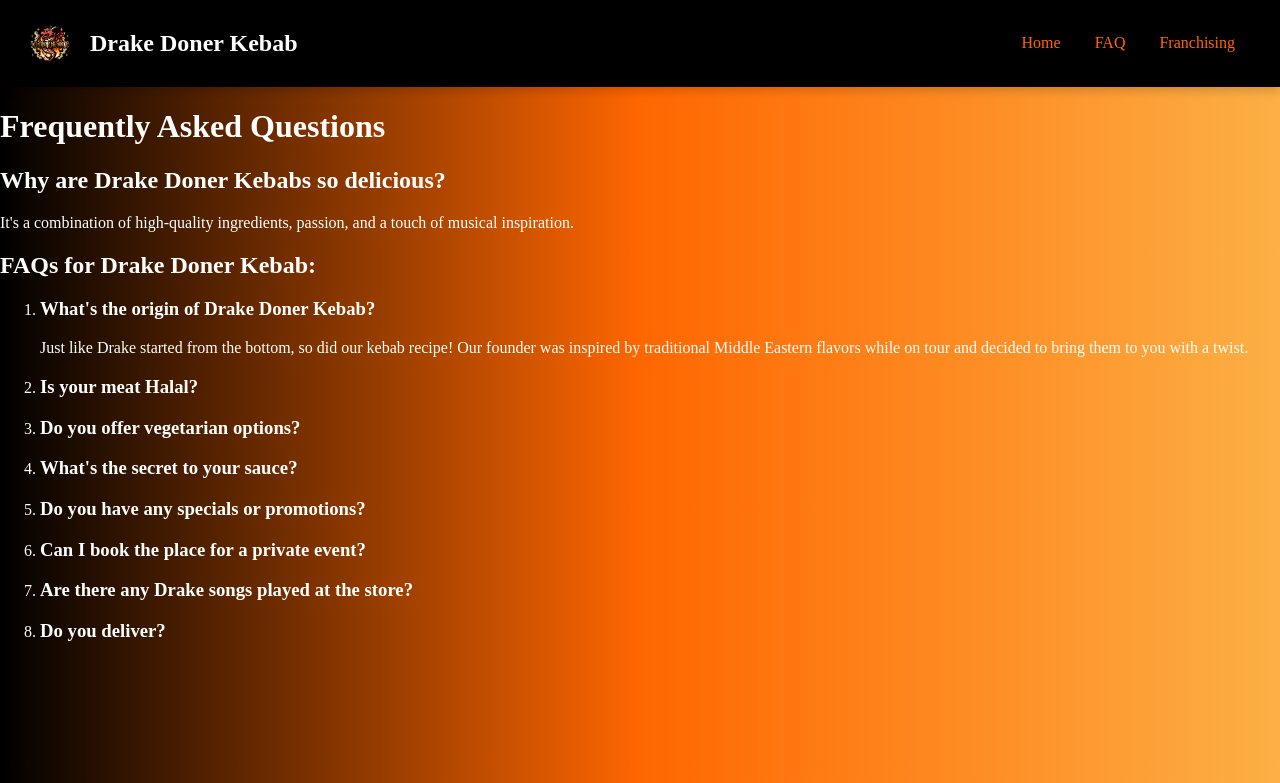
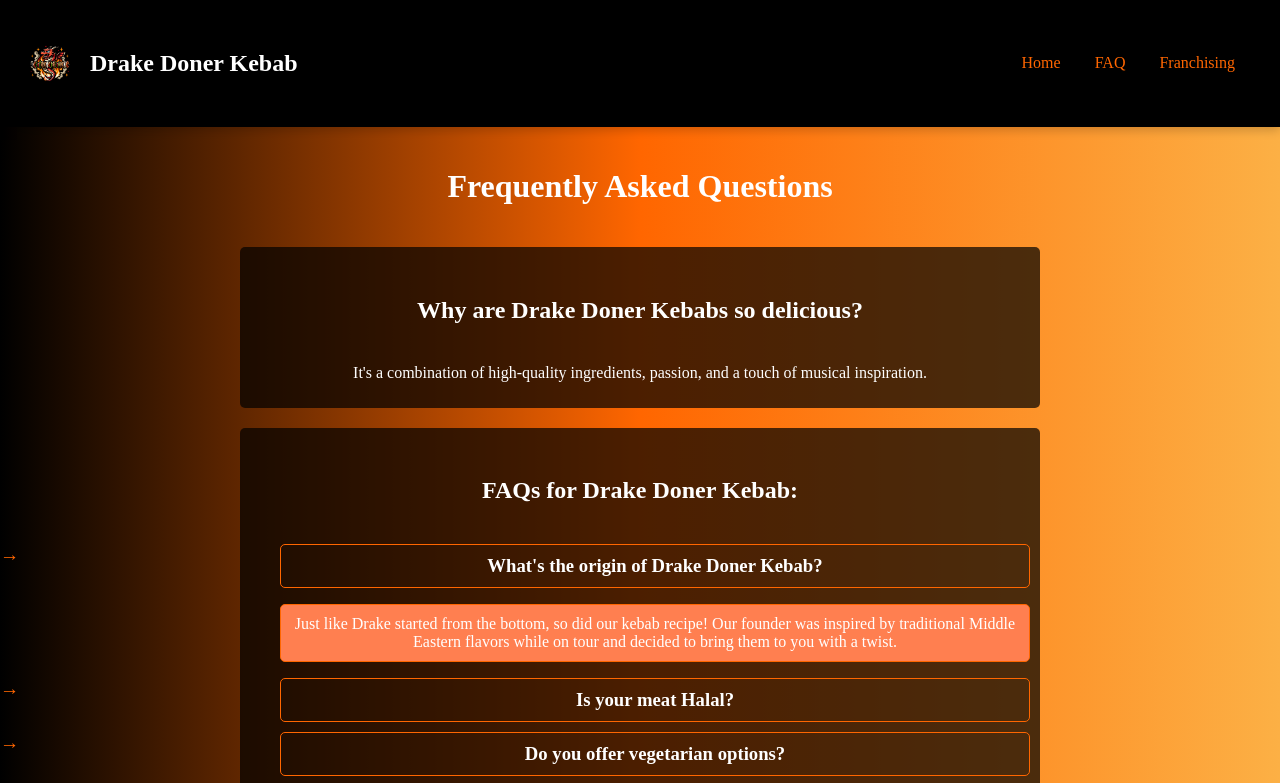
Before and after one commit to Gooowan/personal_project_Solomatin, a plain HTML site: page faq.html in a window 1280 px wide. Both pictures are taken after a click on the element "What's the origin of Drake Doner Kebab?". Shown: the top 783 px of the page. Drawn offline with Linux system fonts and the light colour scheme; a web font is replaced by a local one.

Commit message:
after office hours

```diff
--- a/faq.html
+++ b/faq.html
@@ -4,7 +4,8 @@
     <meta charset="utf-8"/>
     <meta content="width=device-width, initial-scale=1.0" name="viewport"/>
     <title>FAQ | Drake Doner Kebab</title>
-    <link href="styles/styles.css" rel="stylesheet"/>
+    <link href="styles/faq_styles.css" rel="stylesheet"/>
+
 </head>
 <body style="color: white">
 <nav class="navbar">
--- a/styles/faq_styles.css
+++ b/styles/faq_styles.css
@@ -169,8 +169,10 @@
 .faq-answer {
     display: none;
     padding: 10px;
+    background-color: coral;
     border-left: 1px solid #FF6600;
     border-right: 1px solid #FF6600;
     border-bottom: 1px solid #FF6600;
-    border-radius: 0 0 5px 5px;
+    border-top: 1px solid #FF6600;
+    border-radius: 5px;
 }
```
